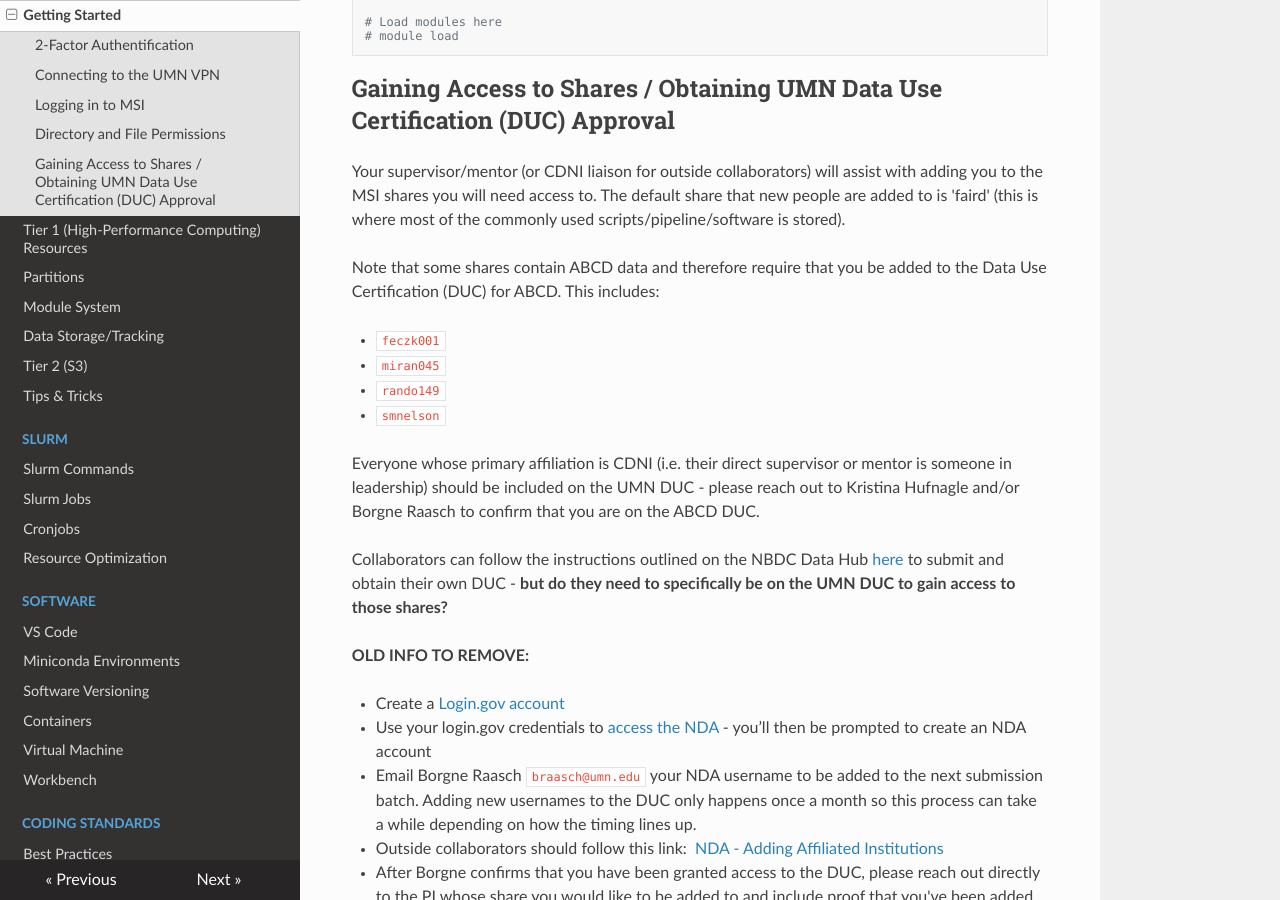
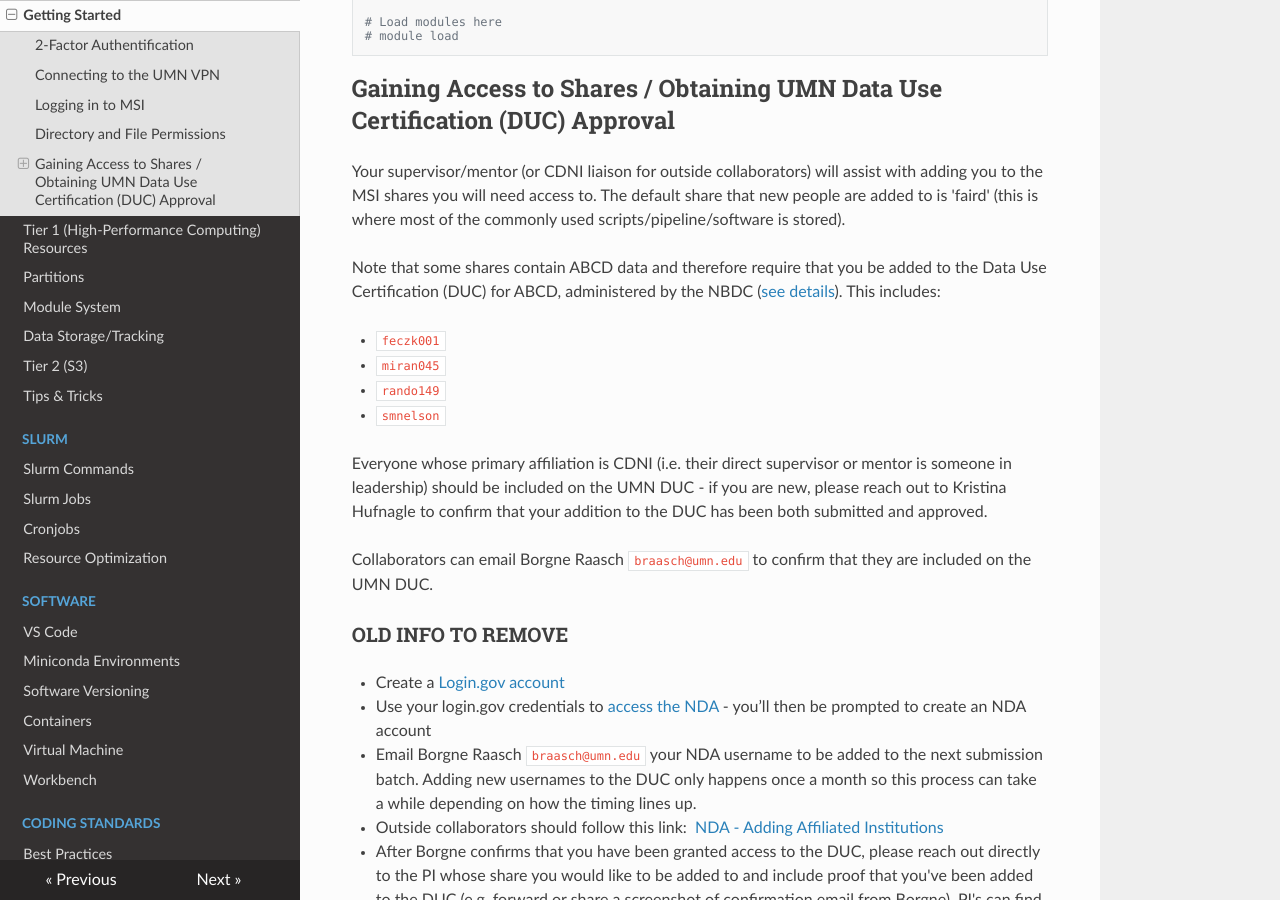
Before and after one commit to DCAN-Labs/cdni-brain, an MkDocs documentation site: the page built from docs/msi-login.md, in a window 1280 px wide and 900 px high, scrolled down 3219 px. Built offline with MkDocs 1.6.1, drawn with Linux system fonts in a browser that asks for light colours; nearby versions of some CDN libraries.

Commit message:
Update msi-login.md
correct DUC info/text

```diff
--- a/docs/msi-login.md
+++ b/docs/msi-login.md
@@ -123,18 +123,19 @@ export PATH=/home/dhp/public/storage/s3policy_bin/:$PATH
 ## Gaining Access to Shares / Obtaining UMN Data Use Certification (DUC) Approval
 Your supervisor/mentor (or CDNI liaison for outside collaborators) will assist with adding you to the MSI shares you will need access to. The default share that new people are added to is 'faird' (this is where most of the commonly used scripts/pipeline/software is stored).
 
-Note that some shares contain ABCD data and therefore require that you be added to the Data Use Certification (DUC) for ABCD. This includes:
+Note that some shares contain ABCD data and therefore require that you be added to the Data Use Certification (DUC) for ABCD, administered by the NBDC ([see details](https://www.nbdc-datahub.org/data-access-process)). This includes:
 
 - `feczk001`
 - `miran045`
 - `rando149`
 - `smnelson`
 
-Everyone whose primary affiliation is CDNI (i.e. their direct supervisor or mentor is someone in leadership) should be included on the UMN DUC - please reach out to Kristina Hufnagle and/or Borgne Raasch to confirm that you are on the ABCD DUC.
+Everyone whose primary affiliation is CDNI (i.e. their direct supervisor or mentor is someone in leadership) should be included on the UMN DUC - if you are new, please reach out to Kristina Hufnagle to confirm that your addition to the DUC has been both submitted and approved.
 
-Collaborators can follow the instructions outlined on the NBDC Data Hub [here](https://www.nbdc-datahub.org/data-access-process) to submit and obtain their own DUC - **but do they need to specifically be on the UMN DUC  to gain access to those shares?**
+Collaborators can email Borgne Raasch `braasch@umn.edu` to confirm that they are included on the UMN DUC.
 
-**OLD INFO TO REMOVE:**
+
+### OLD INFO TO REMOVE
 
 * Create a [Login.gov account](https://www.login.gov/create-an-account/)
 * Use your login.gov credentials to [access the NDA](https://nda.nih.gov/user/login_required.html?originator=%2Fuser%2Fdashboard%2Fdashboard.html) - you’ll then be prompted to create an NDA account
```
